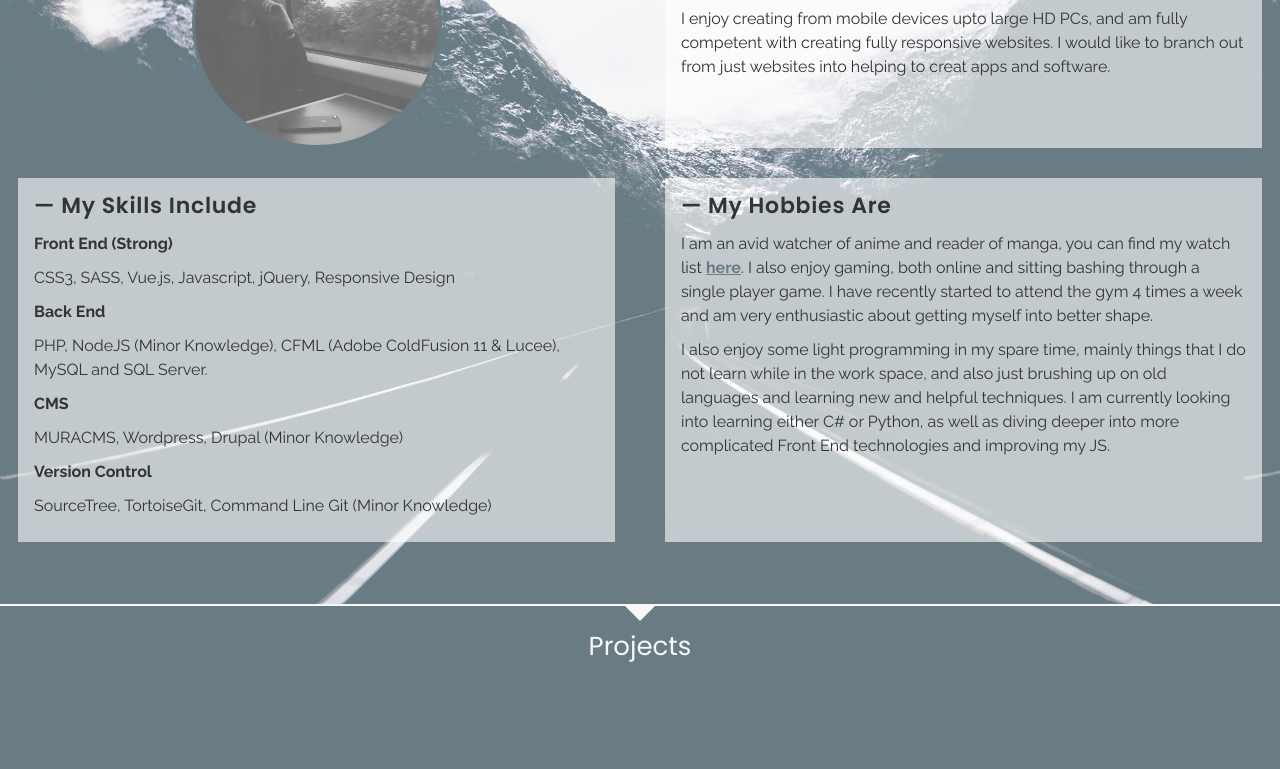
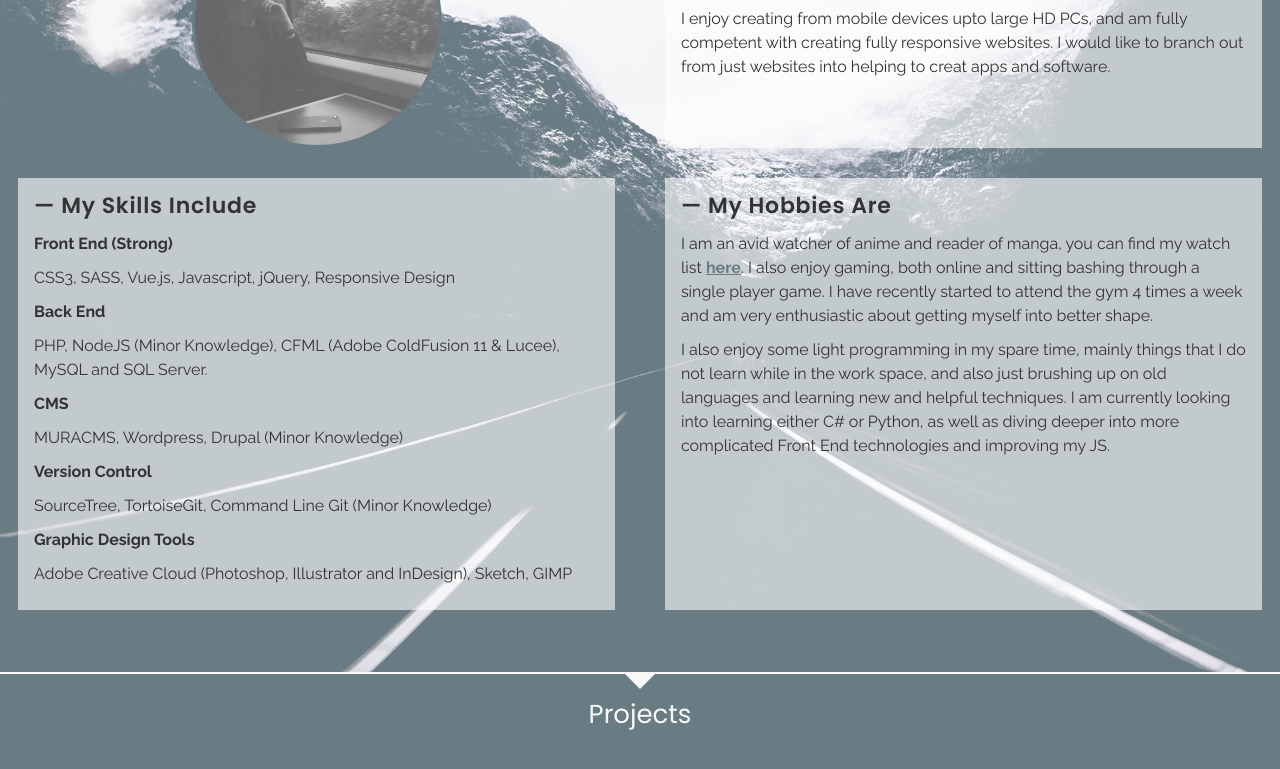
Before and after one commit to george-rae/george-rae.github.io, a website: page index.html in a window 1280 px wide. Shown: the part 225-994 px from the top of the page. Drawn offline with nearby package versions, Linux system fonts and the light colour scheme.

Commit message:
Update index.html

```diff
--- a/index.html
+++ b/index.html
@@ -58,6 +58,10 @@
                                 <p><strong>Version Control</strong></p>
                                 <p>SourceTree, TortoiseGit, Command Line Git (Minor Knowledge)</p>
                             </li>
+                             <li>
+                                <p><strong>Graphic Design Tools</strong></p>
+                                <p>Adobe Creative Cloud (Photoshop, Illustrator and InDesign), Sketch, GIMP</p>
+                            </li>
                         </ul>
                     </article>
                     <article class="white-translucent-bg hobbies">
```
